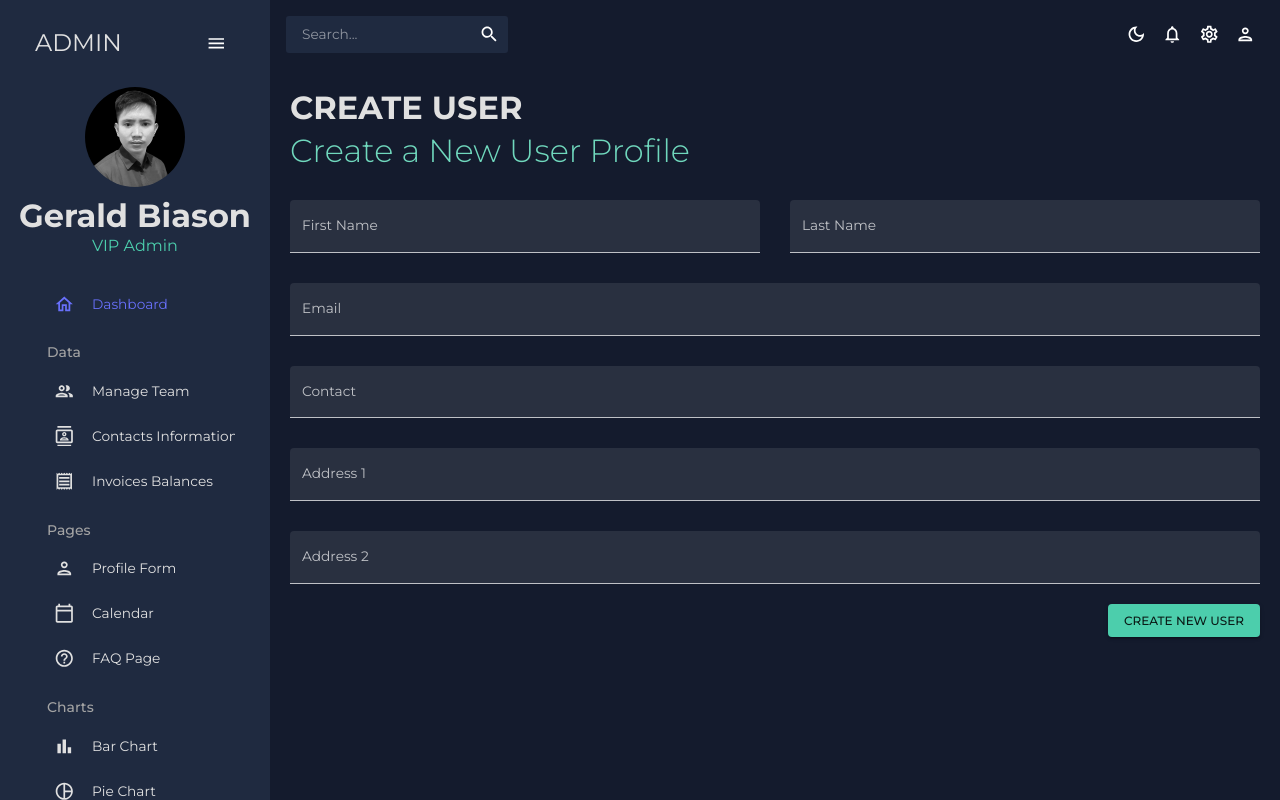
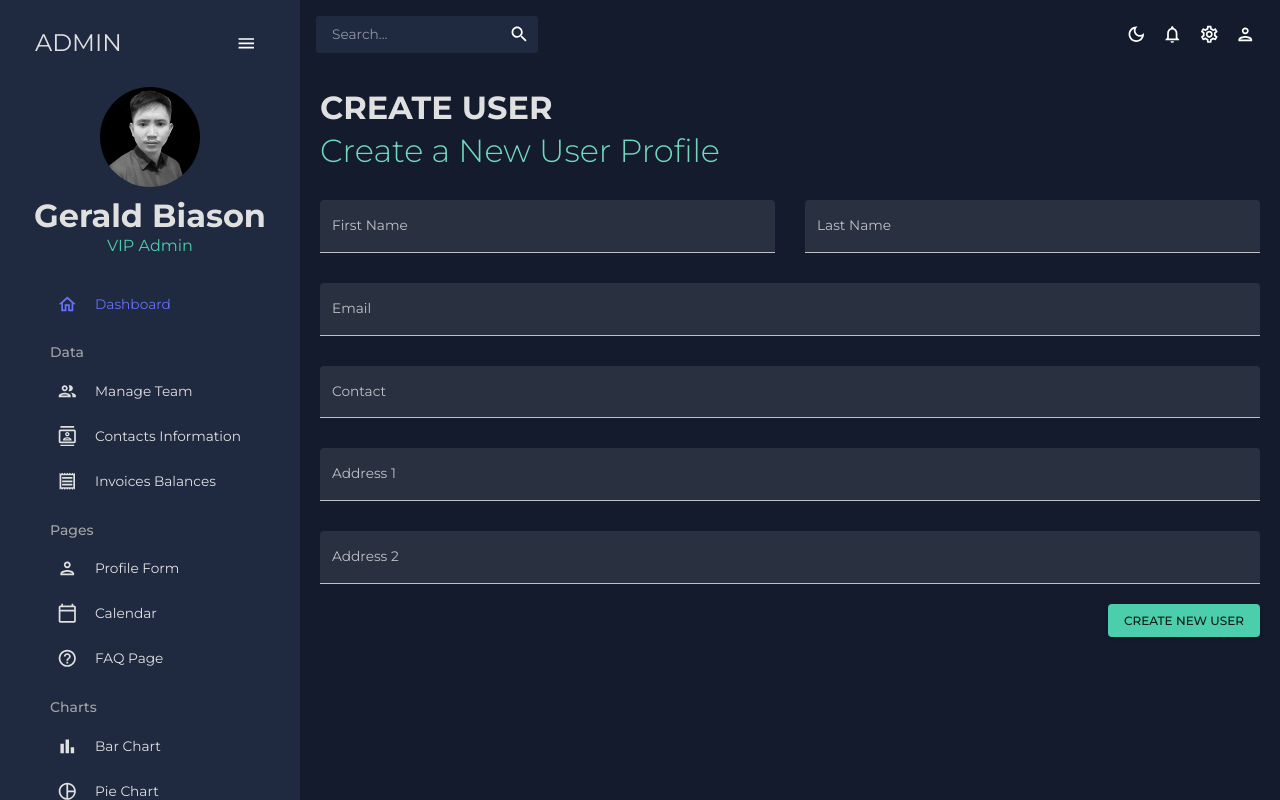
Before and after one commit to norrico31/dashboard-mui, a React (Create React App) app: page /form in a window 1280 px wide. Built offline with nearby package versions, Linux system fonts and the light colour scheme.

Commit message:
refactor: sidebar width

```diff
--- a/src/App.js
+++ b/src/App.js
@@ -48,5 +48,3 @@ function App() {
 }
 
 export default App
-
-// 1:58:30
--- a/src/scenes/form/index.jsx
+++ b/src/scenes/form/index.jsx
@@ -41,6 +41,7 @@ export default function Form() {
                 onSubmit={onSubmit}
                 initialValues={initialValues}
                 validationSchema={userSchema}
+
             >
                 {({values, errors, touched, handleBlur, handleChange, handleSubmit}) => (
                     <form onSubmit={handleSubmit}>
--- a/src/scenes/global/Sidebar.jsx
+++ b/src/scenes/global/Sidebar.jsx
@@ -61,7 +61,7 @@ const Sidebar = () => {
         },
       }}
     >
-      <ProSidebar collapsed={isCollapsed}>
+      <ProSidebar collapsed={isCollapsed} width='300px'>
         <Menu iconShape="square">
 
           {/* LOGO AND MENU ICON */}
```
